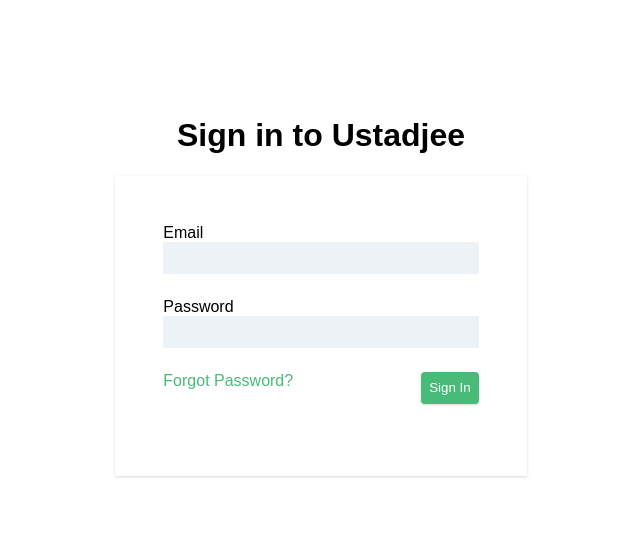
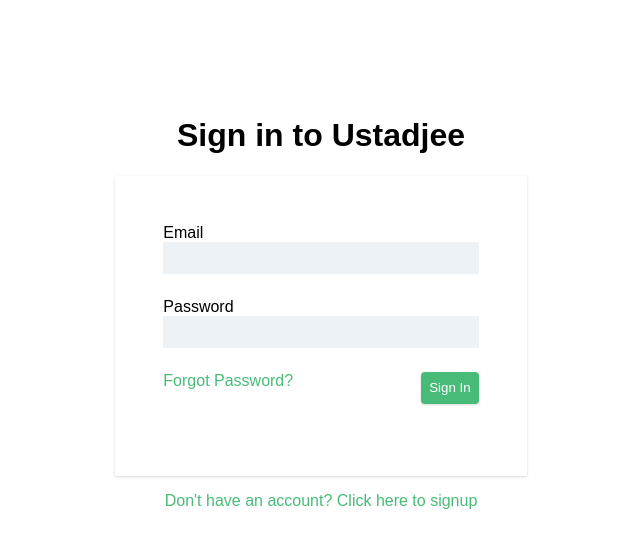
Before and after one commit to f178024/Ustadjee, a Next.js app: page /signin in a window 1280 px wide. Shown: the top 548 px of the page, without its empty margins (319-959 px from the left). Built offline with nearby package versions, Linux system fonts and the light colour scheme.

Commit message:
changed sigin form

```diff
--- a/pages/signin.js
+++ b/pages/signin.js
@@ -1,5 +1,6 @@
 import axios from 'axios'
 import {useRouter}from 'next/router'
+import Link from 'next/link'
 import { useState } from 'react'
 import { toast } from 'react-toastify';
 
@@ -36,7 +37,15 @@
           <a href="">Forgot Password?</a>
           <input type="submit" value="Sign In" className="ml-32" />
         </div>
+
       </form>
+      <div className="pt-4">
+        <Link href="/signup">
+          <a>
+            Don't have an account? Click here to signup
+          </a>
+        </Link>
+      </div>
     </div>
   )
 }
```
